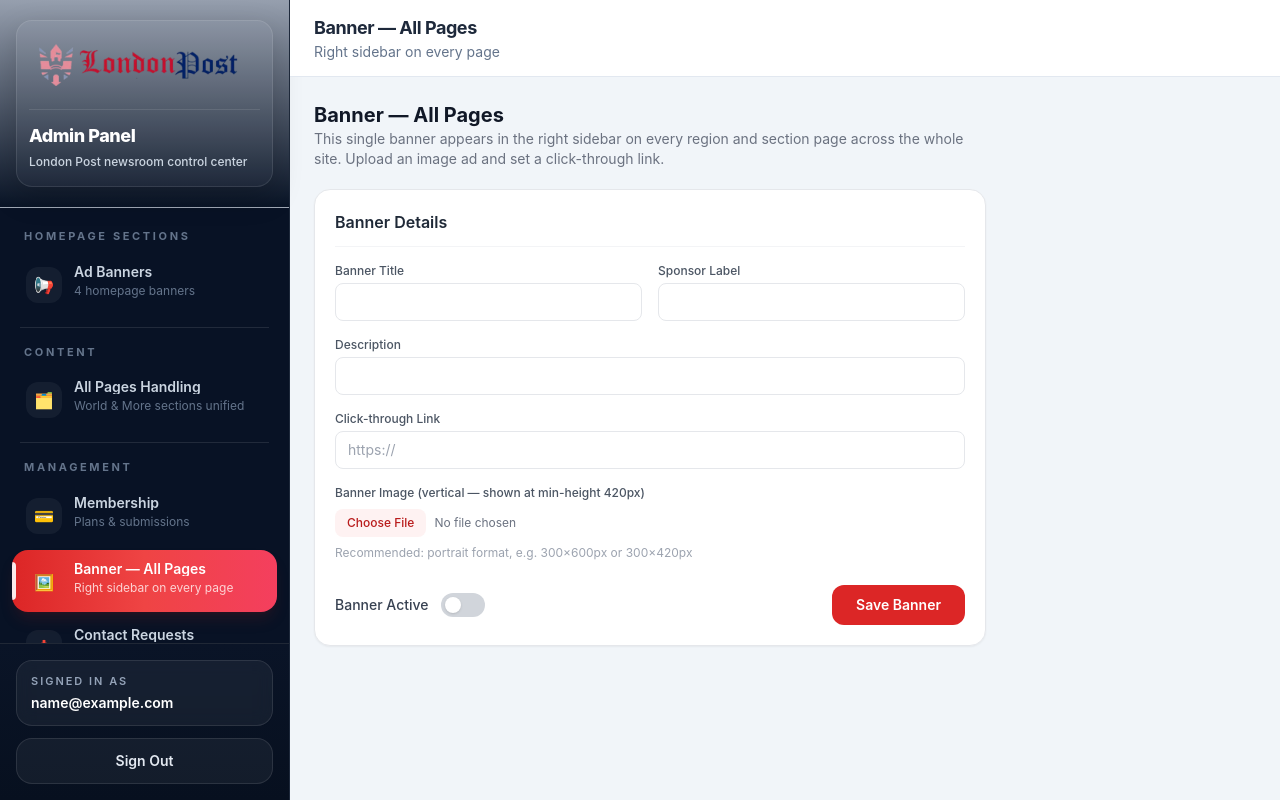
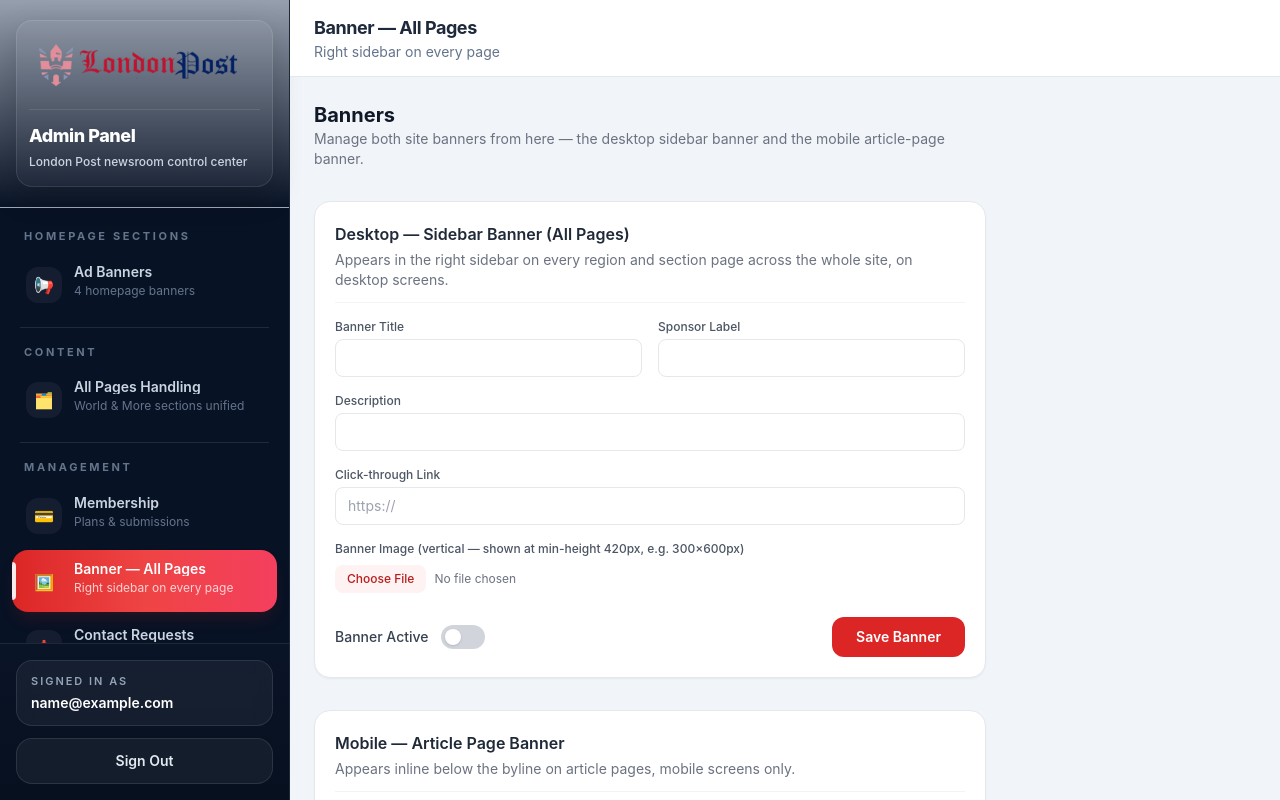
Before and after one commit to londonpostnewscom-bit/londonpostfrontend, a React (Vite) app: page /admin/page-banner in a window 1280 px wide. Built offline with nearby package versions, Linux system fonts and the light colour scheme; no server answers; sample sign-in values are in the browser's storage.

Commit message:
Update AdminPageBanner.tsx

```diff
--- a/src/admin/pages/sections/AdminPageBanner.tsx
+++ b/src/admin/pages/sections/AdminPageBanner.tsx
@@ -1,18 +1,40 @@
+
 import { useState, useEffect } from 'react';
 import { useAdminApi } from '../../hooks/useAdminApi';
 
-export function AdminPageBanner() {
+/* ── Shared single-banner editor block ──
+   Both sections below (desktop sidebar banner, mobile article banner) use
+   this same shape — only the get/put endpoint and a couple of labels
+   differ. Kept as one reusable inner component so the two sections stay
+   visually and behaviorally consistent, and so a future third banner slot
+   is just one more instance of this rather than copy-pasted markup. */
+function BannerEditor({
+  title,
+  helpText,
+  imageHint,
+  imageAspect,
+  getPath,
+  putPath,
+}: {
+  title: string;
+  helpText: string;
+  imageHint: string;
+  imageAspect: 'vertical' | 'horizontal';
+  getPath: string;
+  putPath: string;
+}) {
   const { get, put } = useAdminApi();
-  const [banner,  setBanner]  = useState<any>(null);
+  const [banner, setBanner] = useState<any>(null);
   const [loading, setLoading] = useState(true);
-  const [saving,  setSaving]  = useState(false);
-  const [saved,   setSaved]   = useState(false);
-  const [file,    setFile]    = useState<File | null>(null);
+  const [saving, setSaving] = useState(false);
+  const [saved, setSaved] = useState(false);
+  const [file, setFile] = useState<File | null>(null);
   const [preview, setPreview] = useState('');
 
   useEffect(() => {
-    get('/page-banner').then(setBanner).catch(console.error).finally(() => setLoading(false));
-  }, []);
+    get(getPath).then(setBanner).catch(console.error).finally(() => setLoading(false));
+    // eslint-disable-next-line react-hooks/exhaustive-deps
+  }, [getPath]);
 
   const set = (k: string, v: any) => setBanner((b: any) => ({ ...b, [k]: v }));
 
@@ -26,29 +48,26 @@ export function AdminPageBanner() {
       });
       fd.append('isActive', String(banner.isActive));
       if (file) fd.append('image', file);
-      const updated = await put('/page-banner', fd);
+      const updated = await put(putPath, fd);
       setBanner(updated);
       setSaved(true);
       setTimeout(() => setSaved(false), 2500);
-      setFile(null); setPreview('');
-    } catch (e) { console.error(e); }
+      setFile(null);
+      setPreview('');
+    } catch (e) {
+      console.error(e);
+    }
     setSaving(false);
   };
 
-  if (loading) return <div className="py-20 text-center text-gray-400">Loading...</div>;
+  if (loading) return <div className="py-10 text-center text-gray-400">Loading...</div>;
 
   return (
-    <div className="max-w-2xl space-y-5">
-      <div>
-        <h2 className="text-xl font-bold text-gray-900">Banner — All Pages</h2>
-        <p className="text-sm text-gray-500">
-          This single banner appears in the right sidebar on every region and section page across the whole site.
-          Upload an image ad and set a click-through link.
-        </p>
+    <div className="rounded-2xl border border-gray-200 bg-white p-5 shadow-sm space-y-4">
+      <div className="border-b border-gray-100 pb-3">
+        <h3 className="font-semibold text-gray-800">{title}</h3>
+        <p className="mt-1 text-sm text-gray-500">{helpText}</p>
       </div>
-
-      <div className="rounded-2xl border border-gray-200 bg-white p-5 shadow-sm space-y-4">
-        <h3 className="font-semibold text-gray-800 border-b border-gray-100 pb-3">Banner Details</h3>
 
       <div className="grid gap-4 sm:grid-cols-2">
         <div>
@@ -70,22 +89,32 @@ export function AdminPageBanner() {
       </div>
 
       <div>
-          <label className="label">Banner Image (vertical — shown at min-height 420px)</label>
+        <label className="label">Banner Image ({imageHint})</label>
         <div className="flex flex-wrap items-start gap-4 mt-2">
           {(preview || banner?.imageUrl) && (
             <img
               src={preview || banner.imageUrl}
               alt="Banner preview"
-                className="h-32 w-24 rounded-2xl object-cover border border-gray-200 shadow-sm"
+              className={
+                imageAspect === 'vertical'
+                  ? 'h-32 w-24 rounded-2xl object-cover border border-gray-200 shadow-sm'
+                  : 'h-16 w-40 rounded-2xl object-cover border border-gray-200 shadow-sm'
+              }
             />
           )}
           <div>
             <input
-                type="file" accept="image/*"
-                onChange={(e) => { const f = e.target.files?.[0]; if (f) { setFile(f); setPreview(URL.createObjectURL(f)); }}}
+              type="file"
+              accept="image/*"
+              onChange={(e) => {
+                const f = e.target.files?.[0];
+                if (f) {
+                  setFile(f);
+                  setPreview(URL.createObjectURL(f));
+                }
+              }}
               className="text-xs text-gray-500 file:mr-2 file:rounded-lg file:border-0 file:bg-red-50 file:px-3 file:py-1.5 file:text-xs file:font-medium file:text-red-700"
             />
-              <p className="mt-2 text-xs text-gray-400">Recommended: portrait format, e.g. 300×600px or 300×420px</p>
           </div>
         </div>
       </div>
@@ -103,7 +132,8 @@ export function AdminPageBanner() {
         <div className="flex items-center gap-3">
           {saved && <span className="text-sm font-medium text-green-600">Saved ✓</span>}
           <button
-              onClick={handleSave} disabled={saving}
+            onClick={handleSave}
+            disabled={saving}
             className="rounded-xl bg-red-600 px-6 py-2.5 text-sm font-semibold text-white hover:bg-red-700 disabled:opacity-60"
           >
             {saving ? 'Saving...' : 'Save Banner'}
@@ -111,6 +141,41 @@ export function AdminPageBanner() {
         </div>
       </div>
     </div>
+  );
+}
+
+/* ── Kept the same exported name + same file path as before on purpose —
+   App.tsx already imports { AdminPageBanner } from this exact path, so
+   this file can be dropped in as a straight replacement with zero changes
+   needed anywhere else. Internally it now renders BOTH banner sections
+   instead of just the one. ── */
+export function AdminPageBanner() {
+  return (
+    <div className="max-w-2xl space-y-8">
+      <div>
+        <h2 className="text-xl font-bold text-gray-900">Banners</h2>
+        <p className="text-sm text-gray-500">
+          Manage both site banners from here — the desktop sidebar banner and the mobile article-page banner.
+        </p>
+      </div>
+
+      <BannerEditor
+        title="Desktop — Sidebar Banner (All Pages)"
+        helpText="Appears in the right sidebar on every region and section page across the whole site, on desktop screens."
+        imageHint="vertical — shown at min-height 420px, e.g. 300×600px"
+        imageAspect="vertical"
+        getPath="/page-banner"
+        putPath="/page-banner"
+      />
+
+      <BannerEditor
+        title="Mobile — Article Page Banner"
+        helpText="Appears inline below the byline on article pages, mobile screens only."
+        imageHint="horizontal — shown at min-height 120px, e.g. 728×160px"
+        imageAspect="horizontal"
+        getPath="/banners/article-mobile-banner"
+        putPath="/banners/article-mobile-banner"
+      />
     </div>
   );
 }
```
Lines whose indentation alone changed are shown as unchanged.
